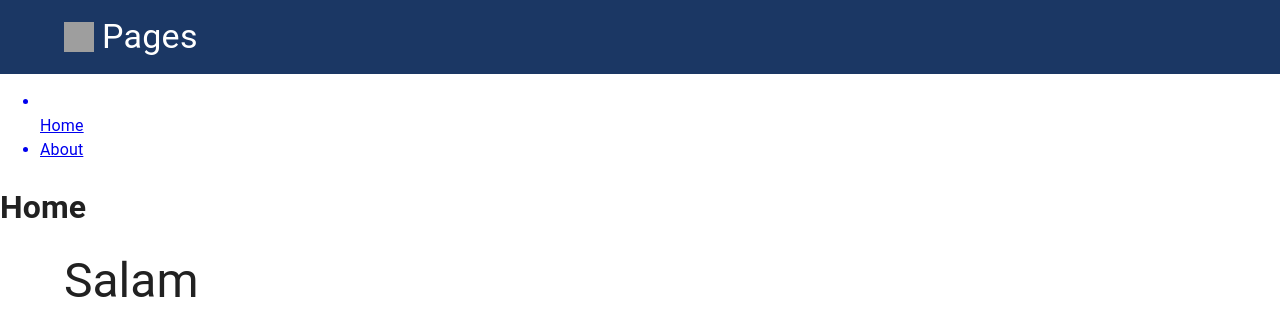
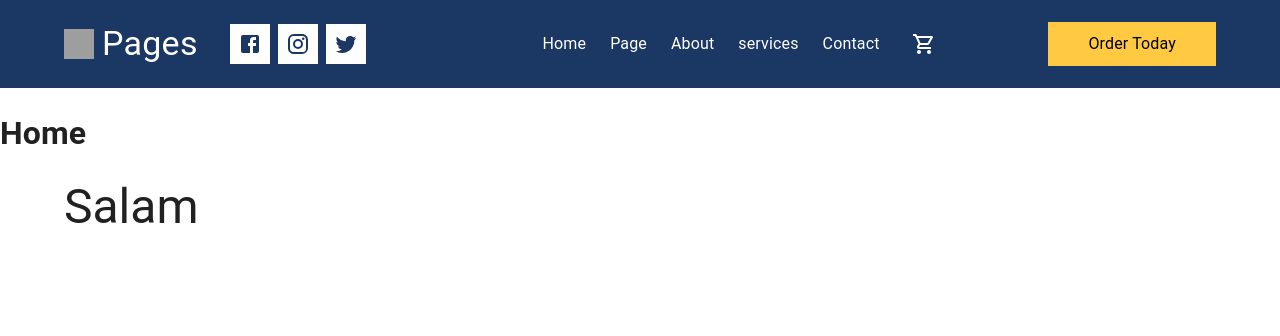
Before and after one commit to Shakhmurad7/book-webflow, a React (Vite) app: page / in a window 1280 px wide. Shown: the top 336 px of the page. Built offline with nearby package versions, Linux system fonts and the light colour scheme; grey boxes are pictures that could not be loaded.

Commit message:
add header

```diff
--- a/src/Style.css
+++ b/src/Style.css
@@ -2,3 +2,11 @@
     width: 30px;
     height: 30px;
 }
+a{
+    color: black;
+    text-decoration: none;
+}
+ul li{
+    color: white;
+    list-style: none;
+}
--- a/src/companents/layoutContainer.tsx
+++ b/src/companents/layoutContainer.tsx
@@ -7,7 +7,6 @@ function LayoutContainer(a:any) {
   return (
     <>
         <Header/>
-        <Navbar/>
          <main>{a.children}</main>
         <Footer/>
     </>
--- a/src/layout/header.tsx
+++ b/src/layout/header.tsx
@@ -1,14 +1,29 @@
 import { Typography } from "@mui/material"
 import { Box, Container, Stack } from "@mui/system"
+import FacebookIcon from '@mui/icons-material/Facebook';
+import InstagramIcon from '@mui/icons-material/Instagram';
+import TwitterIcon from '@mui/icons-material/Twitter';
+import Navbar from "../pages/navbar";
 function Header() {
   return (
     <>
     <Box py={2} sx={{backgroundColor:'#1B3764' , color:'white'}}>
       <Container>
+        <Stack justifyContent={"space-between"}  flexDirection={'row'} alignItems={"center"}>
         <Stack gap={1} flexDirection={'row'} alignItems={'center'} >
           <img className="imge-header" src={"./Imge/Vector1.svg"}/>
           <Typography variant="h4" component={"h3"}>Pages</Typography>
+              <Stack flexDirection={'row'} gap={1} px={3}>
+                  <FacebookIcon  sx={{backgroundColor:'white' , width:'40px' , p:'8px' ,  height:'40px' , color:'#1B3764',  cursor:'pointer'} }  />
+                  <InstagramIcon  sx={{backgroundColor:'white' ,width:'40px' , p:'8px' ,  height:'40px' ,  color:'#1B3764', cursor:'pointer'}}  />
+                  <TwitterIcon  sx={{backgroundColor:'white' , width:'40px' , p:'8px' ,  height:'40px' , color:'#1B3764', cursor:'pointer'}}  />
+             </Stack>
         </Stack>
+          <Navbar/>
+          <Typography  sx={{ cursor:"pointer" ,backgroundColor:'#FFCA42' , px:"40px" , py:"10px", width:"fit-content", height:'fit-content', color:"black"}}>Order Today</Typography>
+        </Stack>
+
+
       </Container>
     </Box>
     </>
--- a/src/pages/navbar.tsx
+++ b/src/pages/navbar.tsx
@@ -1,13 +1,23 @@
+import { Stack } from "@mui/system"
 import { Link } from "react-router-dom"
+import ShoppingCartOutlinedIcon from '@mui/icons-material/ShoppingCartOutlined';
 
 
 function Navbar() {
   return (
     <>
+    <Stack flexDirection={"row"} gap={4} alignItems={"center"} >
     <ul>
-        <Link to={'/'}><li></li>Home</Link>
+      <Stack flexDirection={"row"} gap={3} sx={{color:"red"}}>
+        <Link to={'/'}><li>Home</li></Link>
+        <Link to={'/about'}><li>Page</li></Link>
         <Link to={'/about'}><li>About</li></Link>
+        <Link to={'/services'}><li>services</li></Link>
+        <Link to={'/contact'}><li>Contact</li></Link>
+      </Stack>
     </ul>
+      <ShoppingCartOutlinedIcon sx={{cursor:"pointer"}} />
+    </Stack>
     </>
   )
 }
```
Also changed, not shown: src/page/about.tsx (deleted, +0 -11 lines), src/page/home.tsx (deleted, +0 -12 lines), src/page/navbar.tsx (deleted, +0 -15 lines).
